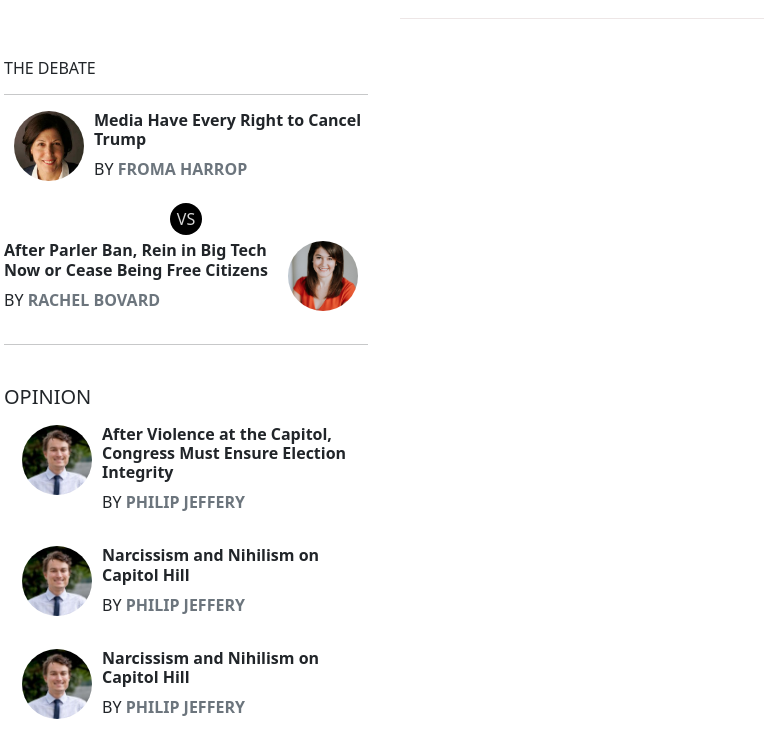
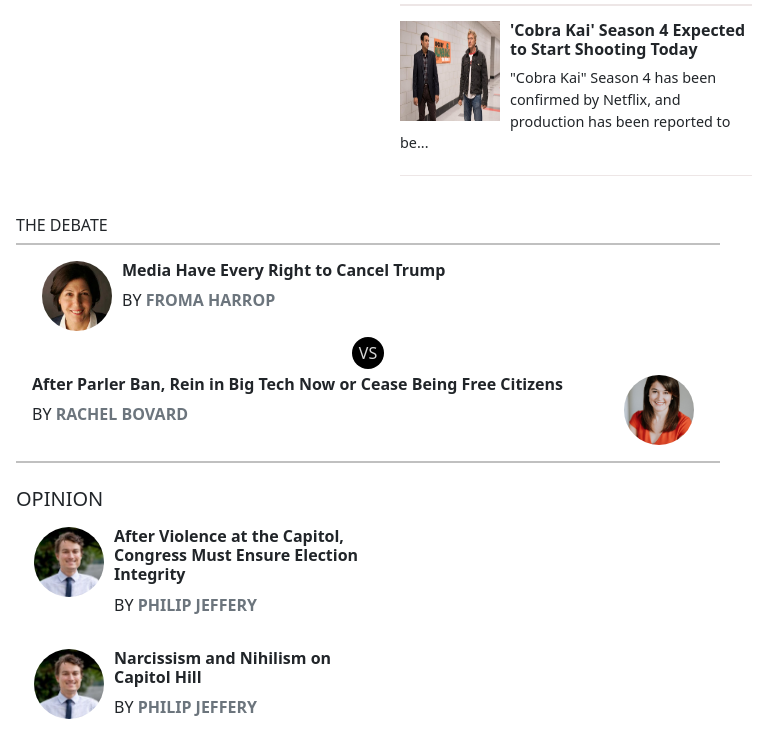
Before and after one commit to mahbubul14/newsweek-clone, a website: page index.html in a window 768 px wide. Shown: the part 5024-5770 px from the top of the page. Drawn offline with nearby package versions, Linux system fonts and the light colour scheme.

Commit message:
debate section style updated

```diff
--- a/index.html
+++ b/index.html
@@ -73,7 +73,7 @@
             </div>
         </nav>
     </header>
-    <main>
+    <main  class="container-fluid">
       <div class="row">
         <div class="p-2 col-lg-4 col-md-6 col-sm-12 content-1">
             <div class="p-2 mb-2" id="featured-stories">
@@ -507,8 +507,7 @@
               <section>
                 <h6>THE DEBATE</h6>
                 <div>
-                  <hr>
-                  <div class="debate-section">
+                  <div class="debate-section p-3">
                     <div class="d-flex">
                       <a href="#"><img class="s-r-img rounded-circle" src="./images/FROMA.jpg" alt=""/></a>
                       <div class="">
@@ -534,7 +533,6 @@
                     </div>
                   </div>
                 </div>
-                    <hr>
               </section>
             </div>
             <div class="p-2 mb-2" id="opinion">
--- a/style.css
+++ b/style.css
@@ -99,7 +99,7 @@
 /* .....................main section css..................... */
 
 main {
-  margin-top: 75px;
+  margin-top: 50px;
 }
 
 .img-box {
@@ -154,6 +154,19 @@ main {
   text-align: center;
   margin: 6px auto;
   z-index: 1;
+}
+
+.debate-section {
+  border-top: 2px solid silver;
+  border-bottom: 2px solid silver;
+}
+
+@media only screen and (min-width: 768px) and (max-width: 1000px) {
+  .debate-section {
+    width: 200%;
+    border-top: 2px solid silver;
+    border-bottom: 2px solid silver;
+  }
 }
 
 /* ...insight section... */
```
